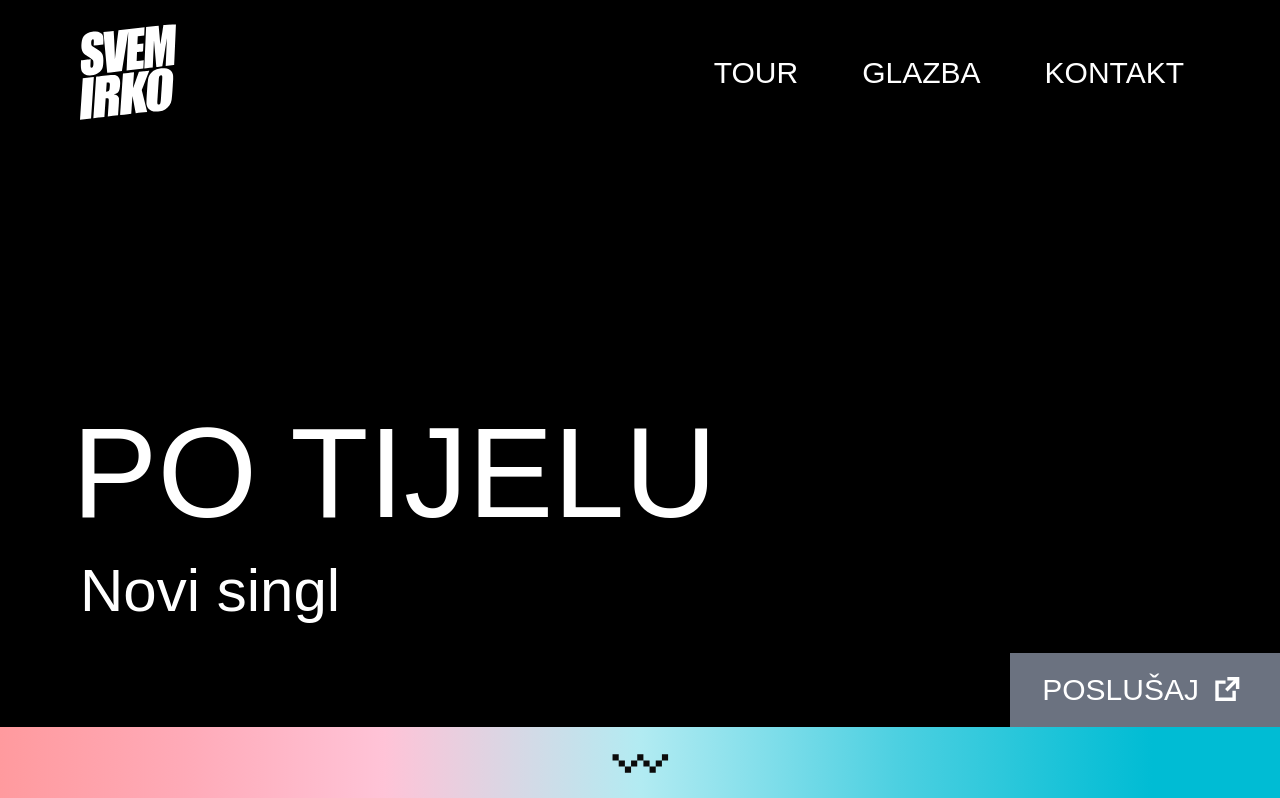
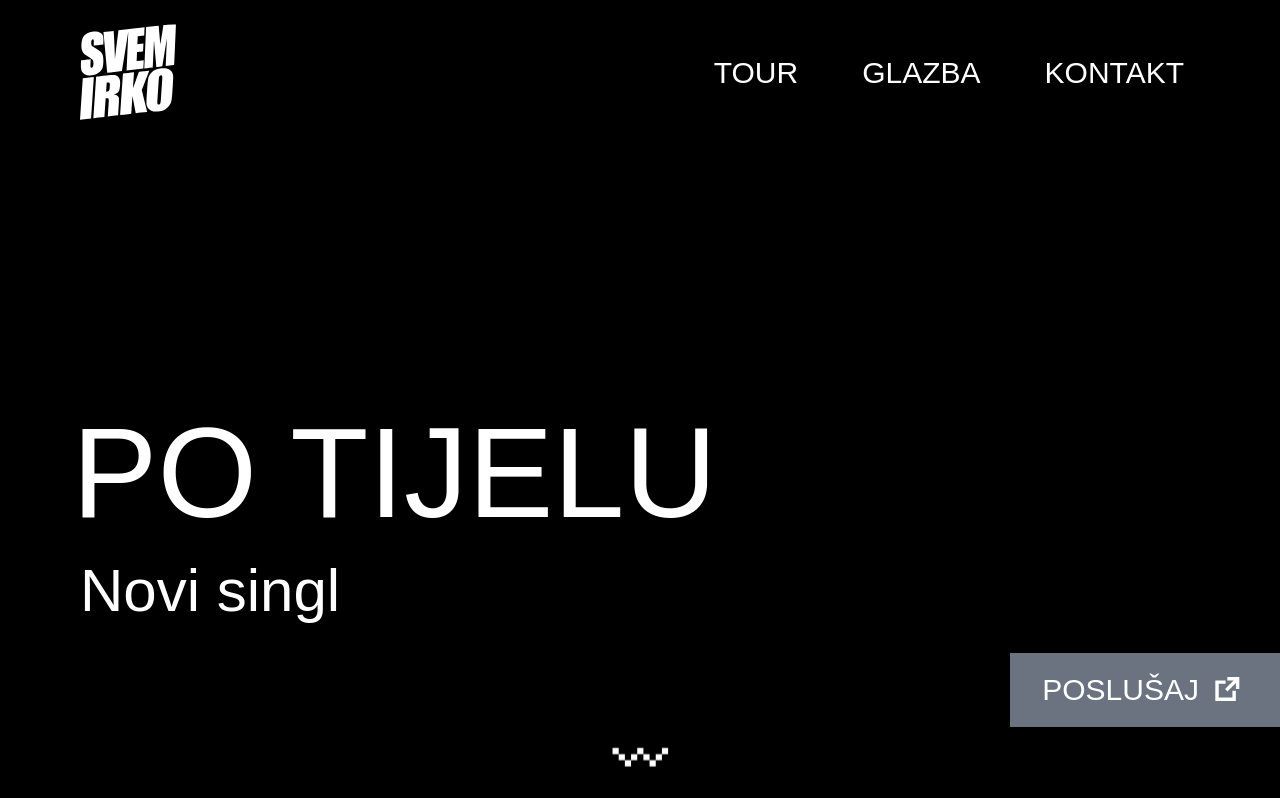
Before and after one commit to oyrad/svemirko, a Next.js app: page / in a window 1280 px wide. Shown: the top 798 px of the page. Built offline with nearby package versions, Linux system fonts and the light colour scheme; a web font is replaced by a local one.

Commit message:
fix text sizes

```diff
--- a/components/Header.tsx
+++ b/components/Header.tsx
@@ -113,7 +113,7 @@ export default function Header() {
               onClick={() => setIsExpanded(false)}
             />
           </div>
-          <ul className="flex flex-col items-end gap-12 mb-8 text-4xl uppercase">
+          <ul className="flex flex-col items-end gap-12 mb-8 text-3xl uppercase">
             <li
               className="cursor-pointer"
               onClick={() => {
--- a/components/Hero.tsx
+++ b/components/Hero.tsx
@@ -26,7 +26,7 @@ export default function Hero() {
         className="duration-300 lg:self-end hover:gap-4 transition-gap"
       />
       <div
-        className="absolute bottom-0 flex justify-center w-full py-3 bg-white cursor-pointer lg:py-4 lg:static footer-gradient"
+        className="absolute bottom-0 flex justify-center w-full pb-4 cursor-pointer lg:py-4 lg:static animate-bounce"
         onClick={handleScroll}
       >
         <Image
--- a/components/TourDates.tsx
+++ b/components/TourDates.tsx
@@ -7,7 +7,8 @@ export default function TourDates() {
     <section id="tourDates">
       <Image src={marko} alt="marko" className="w-full mb-12" />
       <div className="px-8 pb-20 lg:text-center lg:px-0 tour-gradient">
-        <p className="mb-12 text-7xl lg:text-9xl">
+        <p className="mb-12 text-7xl lg:hidden">Tour 2024</p>
+        <p className="hidden mb-12 lg:block text-9xl">
           Tour <br /> 2024
         </p>
         {gigs.map((gig: Gig, index: number) => (
```
Also changed, not shown: public/icons/pixel-arrow-down-double.svg.
